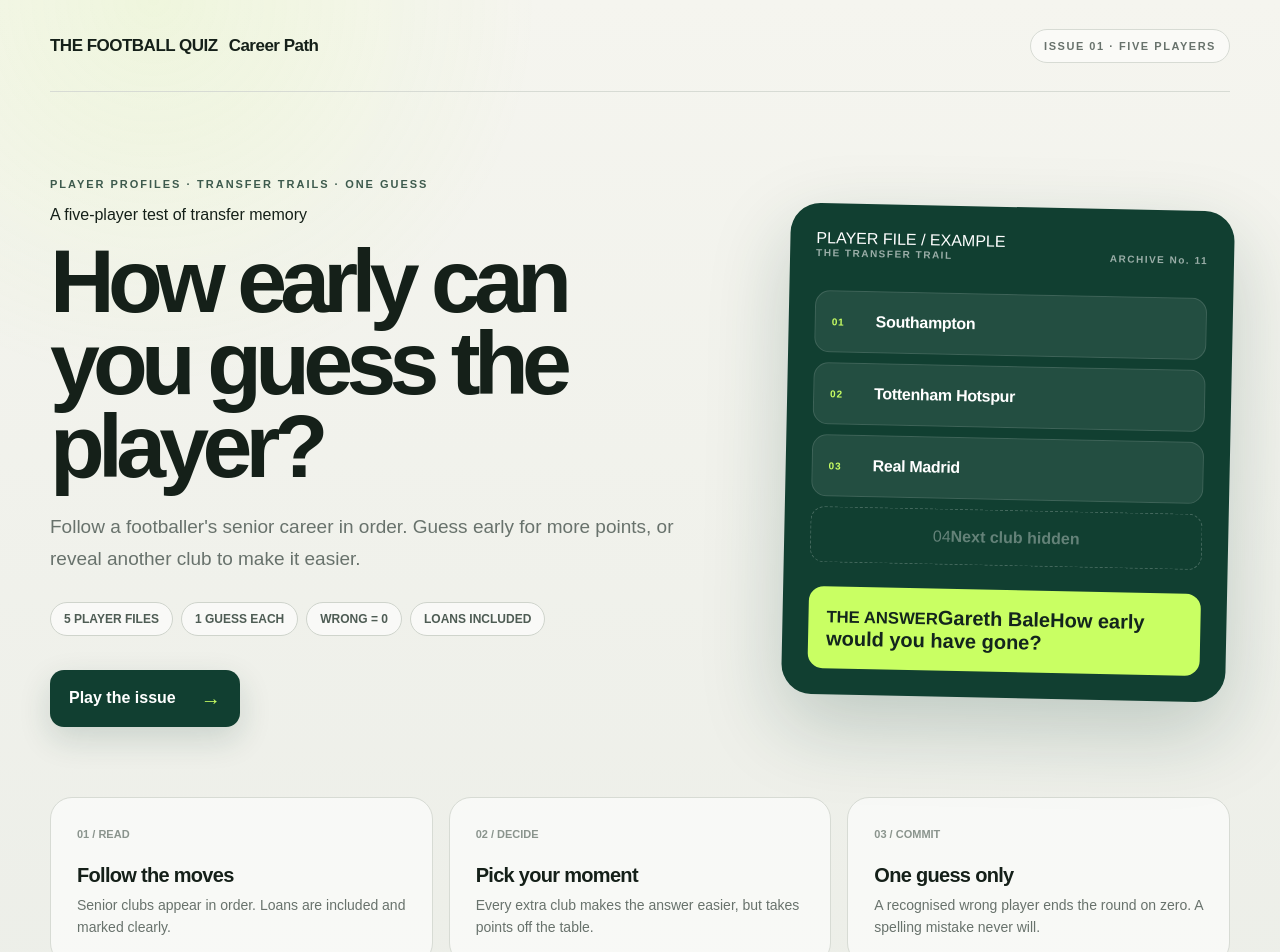
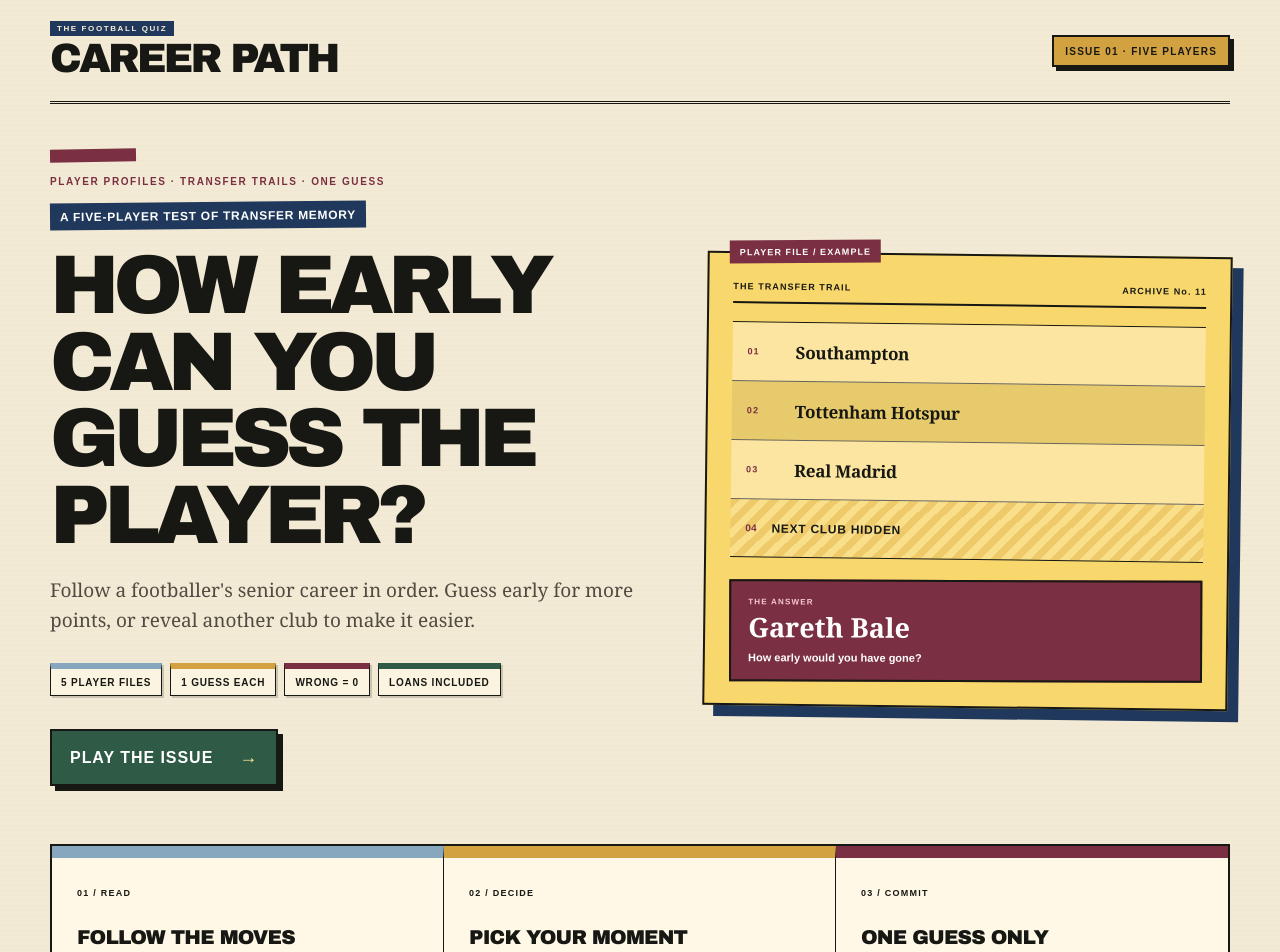
Before and after one commit to sebastianlwoods/Career-Path, a Next.js app: page / in a window 1280 px wide. Shown: the top 952 px of the page. Built offline with nearby package versions, Linux system fonts and the light colour scheme.

Commit message:
Apply retro football magazine visual identity

```diff
--- a/app/globals.css
+++ b/app/globals.css
@@ -1,133 +1,183 @@
 :root {
-  --ink: #152019;
-  --muted: #68726c;
-  --paper: #f2f2ec;
-  --card: #fffef9;
-  --line: #d7dbd4;
-  --green: #113f31;
-  --lime: #c9ff63;
-  --soft-green: #e7f1e9;
-  --red: #bb3c35;
+  --ink: #171813;
+  --muted: #6f6a5f;
+  --paper: #efe3c6;
+  --card: #fff8e7;
+  --line: #2b2d28;
+  --navy: #20385b;
+  --burgundy: #7b2f42;
+  --mustard: #d3a240;
+  --green: #2f5a46;
+  --blue: #86a7bd;
+  --red: #a74436;
+  --cream: #f8efd8;
 }
 
 * { box-sizing: border-box; }
 html { background: var(--paper); }
 body {
   margin: 0;
-  background:
-    radial-gradient(circle at 12% 0%, rgba(201,255,99,.13), transparent 24rem),
-    linear-gradient(180deg, #f5f5ef 0%, #eceee8 100%);
   color: var(--ink);
   font-family: Arial, Helvetica, sans-serif;
+  background:
+    linear-gradient(rgba(255,255,255,.26), rgba(255,255,255,.26)),
+    repeating-linear-gradient(0deg, rgba(55,48,33,.022) 0, rgba(55,48,33,.022) 1px, transparent 1px, transparent 5px),
+    var(--paper);
 }
 button, input { font: inherit; }
 button { cursor: pointer; }
 button:disabled { cursor: not-allowed; opacity: .45; }
 
 .shell { min-height: 100vh; width: min(1180px, calc(100% - 40px)); margin: 0 auto; }
-.topbar { height: 92px; display: flex; align-items: center; justify-content: space-between; border-bottom: 1px solid var(--line); }
-.brand-lockup { display: flex; gap: 11px; align-items: center; font-size: 17px; font-weight: 900; letter-spacing: -.03em; }
-.brand-dot { width: 14px; height: 14px; border-radius: 50%; background: var(--lime); border: 4px solid var(--green); box-shadow: 0 0 0 2px var(--lime); }
-.beta-pill { font-size: 11px; font-weight: 800; text-transform: uppercase; letter-spacing: .14em; border: 1px solid var(--line); border-radius: 999px; padding: 10px 13px; color: var(--muted); background: rgba(255,255,255,.55); }
-.text-button { border: 0; background: transparent; font-weight: 800; color: var(--muted); }
+.topbar { min-height: 104px; display: flex; align-items: center; justify-content: space-between; border-bottom: 3px double var(--ink); padding: 18px 0; }
+.brand-lockup { display: grid; gap: 3px; line-height: 1; }
+.brand-lockup strong { font-family: "Arial Black", Arial, sans-serif; font-size: clamp(25px, 3.2vw, 42px); letter-spacing: -.07em; text-transform: uppercase; }
+.brand-kicker { width: fit-content; padding: 4px 7px 3px; color: var(--cream); background: var(--navy); font-size: 8px; font-weight: 900; letter-spacing: .2em; }
+.beta-pill { font-size: 10px; font-weight: 900; text-transform: uppercase; letter-spacing: .12em; border: 2px solid var(--ink); padding: 9px 11px 8px; color: var(--ink); background: var(--mustard); box-shadow: 4px 4px 0 var(--ink); }
+.text-button { border: 0; border-bottom: 2px solid var(--ink); background: transparent; padding: 5px 0; font-weight: 900; text-transform: uppercase; letter-spacing: .08em; color: var(--ink); }
 
-.hero-grid { display: grid; grid-template-columns: 1.2fr .8fr; gap: 70px; align-items: center; padding: 86px 0 70px; }
-.hero-copy h1 { margin: 13px 0 24px; max-width: 760px; font-size: clamp(54px, 7vw, 92px); line-height: .92; letter-spacing: -.075em; }
-.eyebrow { margin: 0; color: #3d5a4d; font-size: 11px; font-weight: 900; letter-spacing: .18em; }
-.hero-text { max-width: 680px; color: var(--muted); font-size: 19px; line-height: 1.65; }
-.rule-row { display: flex; flex-wrap: wrap; gap: 8px; margin: 28px 0 34px; }
-.rule-row span { border: 1px solid #cfd4cc; background: rgba(255,255,255,.62); border-radius: 999px; padding: 9px 13px; font-size: 12px; font-weight: 800; color: #4e5c54; }
-.primary-button, .secondary-button { border: 0; border-radius: 14px; padding: 17px 19px; font-weight: 900; display: inline-flex; justify-content: space-between; align-items: center; gap: 25px; transition: transform .15s ease, background .15s ease; }
-.primary-button { background: var(--green); color: white; box-shadow: 0 12px 32px rgba(17,63,49,.16); }
-.primary-button:hover { transform: translateY(-1px); background: #0c3528; }
-.primary-button span { color: var(--lime); font-size: 20px; }
-.primary-button.compact { padding: 15px 17px; }
-.secondary-button { border: 1px solid #cfd4cc; background: white; color: var(--ink); }
+.hero-grid { display: grid; grid-template-columns: 1.06fr .94fr; gap: 62px; align-items: center; padding: 72px 0 58px; }
+.hero-copy { position: relative; }
+.hero-copy::before { content: ""; position: absolute; width: 86px; height: 13px; background: var(--burgundy); top: -27px; left: 0; transform: rotate(-1deg); }
+.eyebrow { margin: 0; color: var(--burgundy); font-size: 10px; font-weight: 900; letter-spacing: .16em; text-transform: uppercase; }
+.cover-line { display: inline-block; margin: 15px 0 6px; background: var(--navy); color: white; padding: 7px 10px 6px; font-size: 12px; font-weight: 900; letter-spacing: .06em; text-transform: uppercase; transform: rotate(-.5deg); }
+.hero-copy h1 { margin: 12px 0 22px; max-width: 720px; font-family: "Arial Black", Arial, sans-serif; font-size: clamp(50px, 6.5vw, 84px); line-height: .92; letter-spacing: -.07em; text-transform: uppercase; }
+.hero-text { max-width: 650px; color: #514c42; font-family: Georgia, "Times New Roman", serif; font-size: 19px; line-height: 1.58; }
+.rule-row { display: flex; flex-wrap: wrap; gap: 8px; margin: 28px 0 33px; }
+.rule-row span { border: 1px solid var(--ink); padding: 8px 10px 7px; font-size: 10px; font-weight: 900; letter-spacing: .08em; background: rgba(255,248,231,.72); box-shadow: 2px 2px 0 rgba(23,24,19,.18); }
+.rule-row span:nth-child(1) { border-top: 6px solid var(--blue); }
+.rule-row span:nth-child(2) { border-top: 6px solid var(--mustard); }
+.rule-row span:nth-child(3) { border-top: 6px solid var(--burgundy); }
+.rule-row span:nth-child(4) { border-top: 6px solid var(--green); }
 
-.preview-card { border-radius: 30px; padding: 26px; color: white; background: var(--green); box-shadow: 0 30px 80px rgba(17,63,49,.22); transform: rotate(1.2deg); }
-.preview-topline { display: flex; justify-content: space-between; color: rgba(255,255,255,.58); font-size: 10px; font-weight: 900; letter-spacing: .15em; }
-.preview-path { display: grid; gap: 10px; margin-top: 32px; }
-.preview-card .career-stop { background: rgba(255,255,255,.08); border-color: rgba(255,255,255,.12); }
-.preview-card .stop-index { color: var(--lime); }
-.hidden-stop { border: 1px dashed rgba(255,255,255,.22); border-radius: 14px; padding: 18px; text-align: center; color: rgba(255,255,255,.35); }
-.preview-answer { margin-top: 24px; padding: 18px; background: var(--lime); color: #13251d; border-radius: 15px; font-size: 20px; font-weight: 900; }
+.primary-button, .secondary-button { border-radius: 0; padding: 16px 18px; font-weight: 900; text-transform: uppercase; letter-spacing: .06em; display: inline-flex; justify-content: space-between; align-items: center; gap: 26px; transition: transform .12s ease, box-shadow .12s ease; }
+.primary-button { border: 2px solid var(--ink); background: var(--green); color: white; box-shadow: 5px 5px 0 var(--ink); }
+.primary-button:hover { transform: translate(-1px,-1px); box-shadow: 7px 7px 0 var(--ink); }
+.primary-button span { color: #ffe59b; font-size: 18px; }
+.primary-button.compact { padding: 14px 15px; }
+.secondary-button { border: 2px solid var(--ink); background: var(--mustard); color: var(--ink); box-shadow: 4px 4px 0 var(--ink); }
+.secondary-button:hover { transform: translate(-1px,-1px); }
 
-.how-grid { display: grid; grid-template-columns: repeat(3,1fr); gap: 16px; padding: 0 0 80px; }
-.how-grid article { padding: 26px; border: 1px solid var(--line); border-radius: 22px; background: rgba(255,255,255,.62); }
-.how-grid article > span { color: #8a948d; font-size: 11px; font-weight: 900; }
-.how-grid h2 { margin: 22px 0 8px; font-size: 20px; letter-spacing: -.035em; }
-.how-grid p { margin: 0; color: var(--muted); line-height: 1.55; font-size: 14px; }
+.preview-card { position: relative; border: 2px solid var(--ink); padding: 28px 24px 24px; color: var(--ink); background: #f8d76d; box-shadow: 11px 11px 0 var(--navy); transform: rotate(.7deg); }
+.preview-ribbon, .feature-label { display: inline-block; background: var(--burgundy); color: white; padding: 7px 10px 6px; font-size: 9px; font-weight: 900; letter-spacing: .12em; text-transform: uppercase; }
+.preview-ribbon { position: absolute; top: -14px; left: 20px; transform: rotate(-1deg); }
+.preview-topline { display: flex; justify-content: space-between; padding-bottom: 10px; border-bottom: 2px solid var(--ink); font-size: 9px; font-weight: 900; letter-spacing: .12em; }
+.preview-path { display: grid; gap: 0; margin-top: 18px; border-top: 1px solid var(--ink); }
+.preview-card .career-stop { border-width: 0 0 1px; background: rgba(255,255,255,.35); }
+.preview-card .career-stop:nth-child(even) { background: rgba(32,56,91,.08); }
+.preview-card .stop-index { color: var(--burgundy); }
+.hidden-stop { min-height: 58px; display: flex; align-items: center; gap: 15px; border-bottom: 1px solid var(--ink); padding: 13px 15px; background: repeating-linear-gradient(135deg, rgba(123,47,66,.08) 0, rgba(123,47,66,.08) 7px, rgba(255,255,255,.2) 7px, rgba(255,255,255,.2) 14px); }
+.hidden-stop span { font-size: 10px; font-weight: 900; color: var(--burgundy); }
+.hidden-stop b { text-transform: uppercase; font-size: 12px; letter-spacing: .06em; }
+.preview-answer { margin-top: 20px; padding: 16px 17px; border: 2px solid var(--ink); background: var(--burgundy); color: white; display: grid; gap: 2px; transform: rotate(-.5deg); }
+.preview-answer small { font-size: 8px; font-weight: 900; letter-spacing: .15em; color: #f7c9d4; }
+.preview-answer strong { font-family: Georgia, "Times New Roman", serif; font-size: 27px; }
+.preview-answer span { margin-top: 4px; font-size: 11px; font-weight: 800; }
 
-.game-meta { display: flex; gap: 22px; align-items: center; font-size: 13px; color: var(--muted); }
-.game-meta b { color: var(--ink); }
-.game-card { margin: 48px auto 80px; max-width: 880px; border: 1px solid var(--line); background: var(--card); border-radius: 30px; padding: 34px; box-shadow: 0 22px 70px rgba(25,38,30,.08); }
-.round-head { display: flex; justify-content: space-between; align-items: flex-start; gap: 24px; }
-.round-head h1 { margin: 8px 0 0; font-size: clamp(32px, 5vw, 50px); letter-spacing: -.055em; }
-.score-badge { min-width: 115px; padding: 13px 16px; border-radius: 16px; background: var(--green); color: white; text-align: right; }
-.score-badge small { display: block; color: rgba(255,255,255,.55); font-size: 9px; font-weight: 900; letter-spacing: .12em; }
-.score-badge b { display: block; color: var(--lime); font-size: 27px; margin-top: 3px; }
+.how-grid { display: grid; grid-template-columns: repeat(3,1fr); gap: 0; padding: 0 0 78px; border: 2px solid var(--ink); background: var(--card); }
+.how-grid article { min-height: 190px; padding: 24px 25px; border-right: 1px solid var(--ink); border-top: 12px solid var(--navy); }
+.how-grid article:last-child { border-right: 0; }
+.how-grid article.how-blue { border-top-color: var(--blue); }
+.how-grid article.how-gold { border-top-color: var(--mustard); }
+.how-grid article.how-red { border-top-color: var(--burgundy); }
+.how-grid article > span { font-size: 9px; font-weight: 900; letter-spacing: .14em; }
+.how-grid h2 { margin: 26px 0 8px; font-family: "Arial Black", Arial, sans-serif; text-transform: uppercase; font-size: 20px; letter-spacing: -.04em; }
+.how-grid p { margin: 0; color: #5d574b; font-family: Georgia, "Times New Roman", serif; line-height: 1.5; font-size: 14px; }
 
-.score-strip { display: grid; grid-template-columns: repeat(3,1fr); gap: 5px; margin: 28px 0; }
-.score-step { background: #eef0ea; color: #8b948e; border-radius: 9px; padding: 8px 10px; display: flex; flex-direction: column; gap: 5px; justify-content: space-between; font-size: 10px; }
-.score-step span { text-transform: uppercase; letter-spacing: .08em; }
-.score-step b { font-size: 15px; }
-.score-step.active { background: #dff1c2; color: #244321; box-shadow: inset 0 0 0 1px #bfd797; }
+.game-meta { display: flex; gap: 20px; align-items: center; font-size: 10px; text-transform: uppercase; letter-spacing: .12em; color: var(--muted); }
+.game-meta b { color: white; background: var(--navy); padding: 7px 9px; }
+.game-card { position: relative; margin: 42px auto 80px; max-width: 920px; border: 2px solid var(--ink); background: var(--card); padding: 36px; box-shadow: 10px 10px 0 rgba(32,56,91,.92); }
+.game-card::after { content: ""; position: absolute; top: 10px; right: -8px; bottom: -8px; width: 8px; border-right: 2px solid var(--ink); border-bottom: 2px solid var(--ink); pointer-events: none; }
+.feature-label { margin-bottom: 22px; background: var(--navy); }
+.round-head { display: flex; justify-content: space-between; align-items: flex-start; gap: 24px; padding-bottom: 18px; border-bottom: 3px double var(--ink); }
+.round-head h1 { margin: 7px 0 0; font-family: "Arial Black", Arial, sans-serif; font-size: clamp(33px, 5vw, 55px); line-height: .96; letter-spacing: -.055em; text-transform: uppercase; }
+.score-badge { min-width: 145px; padding: 13px 14px 11px; border: 2px solid var(--ink); background: var(--mustard); color: var(--ink); text-align: right; box-shadow: 4px 4px 0 var(--ink); transform: rotate(1deg); }
+.score-badge small { display: block; font-size: 8px; font-weight: 900; letter-spacing: .1em; }
+.score-badge b { display: block; font-family: "Arial Black", Arial, sans-serif; font-size: 30px; margin-top: 3px; }
 
-.path-list { display: grid; gap: 9px; }
-.career-stop, .hidden-career-stop { min-height: 62px; display: flex; align-items: center; gap: 16px; border: 1px solid #dfe2dc; border-radius: 15px; padding: 13px 16px; background: #fbfcf8; }
-.stop-index, .hidden-career-stop > span { width: 28px; font-size: 10px; font-weight: 900; color: #87918a; letter-spacing: .08em; }
-.career-stop strong { letter-spacing: -.02em; }
-.loan-pill { display: inline-block; margin-left: 9px; border-radius: 999px; padding: 4px 7px; font-size: 9px; font-weight: 900; text-transform: uppercase; letter-spacing: .07em; color: #476152; background: #e6eee8; }
-.hidden-career-stop { border-style: dashed; color: #a0a7a2; background: transparent; }
-.hidden-career-stop i { font-style: normal; font-size: 13px; }
+.score-strip { display: grid; grid-template-columns: repeat(3,1fr); gap: 0; margin: 25px 0 29px; border: 2px solid var(--ink); }
+.score-step { min-height: 76px; padding: 11px 13px; display: flex; flex-direction: column; justify-content: space-between; border-right: 1px solid var(--ink); color: var(--ink); }
+.score-step:last-child { border-right: 0; }
+.score-step span { text-transform: uppercase; letter-spacing: .09em; font-size: 9px; font-weight: 900; }
+.score-step b { font-family: "Arial Black", Arial, sans-serif; font-size: 22px; }
+.score-step-blue { background: #bed3df; }
+.score-step-gold { background: #ead08d; }
+.score-step-green { background: #b9cfbf; }
 
-.answer-zone { margin-top: 30px; padding-top: 28px; border-top: 1px solid var(--line); }
-.answer-zone label { display: block; font-size: 12px; font-weight: 900; margin-bottom: 8px; }
+.section-ribbon { display: flex; align-items: flex-end; justify-content: space-between; gap: 20px; margin-bottom: 0; padding: 8px 10px 7px; color: white; background: var(--burgundy); border: 1px solid var(--ink); }
+.section-ribbon span { font-family: "Arial Black", Arial, sans-serif; text-transform: uppercase; font-size: 15px; letter-spacing: -.02em; }
+.section-ribbon small { font-size: 8px; font-weight: 900; letter-spacing: .1em; text-transform: uppercase; color: #f3cbd4; }
+.path-list { display: grid; gap: 0; border: 1px solid var(--ink); border-top: 0; }
+.career-stop, .hidden-career-stop { min-height: 59px; display: flex; align-items: center; gap: 16px; border: 0; border-bottom: 1px solid #68655d; border-radius: 0; padding: 12px 15px; background: #fffdf3; }
+.career-stop:last-child, .hidden-career-stop:last-child { border-bottom: 0; }
+.career-stop:nth-child(even) { background: #f0e7d0; }
+.stop-index, .hidden-career-stop > span { width: 32px; flex: 0 0 32px; font-size: 9px; font-weight: 900; color: var(--burgundy); letter-spacing: .12em; }
+.career-stop strong { font-family: Georgia, "Times New Roman", serif; font-size: 17px; letter-spacing: -.015em; }
+.loan-pill { display: inline-block; margin-left: 9px; border: 1px solid var(--ink); border-radius: 0; padding: 3px 5px 2px; font-size: 8px; font-weight: 900; text-transform: uppercase; letter-spacing: .07em; color: white; background: var(--green); }
+.hidden-career-stop { color: #716d63; background: repeating-linear-gradient(135deg, #eee4cd 0, #eee4cd 8px, #f7efde 8px, #f7efde 16px); }
+.hidden-career-stop i { font-style: normal; font-size: 10px; font-weight: 900; text-transform: uppercase; letter-spacing: .1em; }
+
+.answer-zone { margin-top: 29px; padding-top: 0; border-top: 0; }
+.answer-heading { display: flex; justify-content: space-between; align-items: baseline; margin-bottom: 12px; padding-bottom: 6px; border-bottom: 2px solid var(--ink); }
+.answer-heading span { font-family: "Arial Black", Arial, sans-serif; font-size: 18px; text-transform: uppercase; }
+.answer-heading small { color: var(--muted); font-family: Georgia, "Times New Roman", serif; font-size: 11px; }
+.answer-zone label { display: block; font-size: 9px; font-weight: 900; text-transform: uppercase; letter-spacing: .12em; margin-bottom: 7px; }
 .search-wrap { position: relative; }
-.search-wrap input { width: 100%; border: 1px solid #cbd1ca; border-radius: 14px; background: white; padding: 16px 17px; outline: none; font-size: 16px; }
-.search-wrap input:focus { border-color: #789785; box-shadow: 0 0 0 4px rgba(120,151,133,.12); }
-.suggestions { position: absolute; z-index: 10; top: calc(100% + 7px); left: 0; right: 0; overflow: hidden; border: 1px solid #d2d7d0; border-radius: 14px; background: white; box-shadow: 0 20px 50px rgba(20,33,25,.15); }
-.suggestions button { width: 100%; border: 0; border-bottom: 1px solid #eef0eb; background: white; padding: 13px 15px; display: flex; justify-content: space-between; text-align: left; }
-.suggestions button:hover { background: #f4f7f1; }
+.search-wrap input { width: 100%; border: 2px solid var(--ink); border-radius: 0; background: #fffef8; padding: 15px 16px; outline: none; font-family: Georgia, "Times New Roman", serif; font-size: 16px; box-shadow: inset 4px 0 0 var(--blue); }
+.search-wrap input:focus { box-shadow: inset 6px 0 0 var(--mustard); }
+.suggestions { position: absolute; z-index: 10; top: calc(100% + 5px); left: 0; right: 0; overflow: hidden; border: 2px solid var(--ink); border-radius: 0; background: #fffaf0; box-shadow: 6px 6px 0 var(--ink); }
+.suggestions button { width: 100%; border: 0; border-bottom: 1px solid var(--ink); background: #fffaf0; padding: 12px 14px; display: flex; justify-content: space-between; text-align: left; }
+.suggestions button:hover { background: #ead08d; }
 .suggestions button:last-child { border-bottom: 0; }
-.suggestions span { font-weight: 800; }
-.suggestions small { color: var(--muted); }
-.input-help, .input-error { margin: 8px 2px 0; font-size: 11px; }
-.input-help { color: #7a847e; }
-.input-error { color: var(--red); font-weight: 800; }
+.suggestions span { font-family: Georgia, "Times New Roman", serif; font-weight: 800; }
+.suggestions small { color: var(--muted); font-size: 10px; text-transform: uppercase; letter-spacing: .07em; }
+.input-help, .input-error { margin: 8px 2px 0; font-size: 10px; }
+.input-help { color: #736e64; font-family: Georgia, "Times New Roman", serif; }
+.input-error { color: var(--red); font-weight: 900; }
 .action-row { margin-top: 18px; display: flex; justify-content: space-between; gap: 12px; }
 
-.feedback { margin-top: 28px; border-radius: 18px; padding: 18px; display: flex; align-items: center; justify-content: space-between; gap: 18px; }
-.correct-feedback { background: #e6f2dc; }
-.wrong-feedback { background: #f4e5e1; }
-.feedback p { margin: 0 0 4px; font-size: 10px; font-weight: 900; letter-spacing: .14em; text-transform: uppercase; }
-.feedback h2 { margin: 0; font-size: 18px; letter-spacing: -.025em; }
+.feedback { margin-top: 28px; border: 2px solid var(--ink); padding: 17px 18px; display: flex; align-items: center; justify-content: space-between; gap: 18px; box-shadow: 4px 4px 0 var(--ink); }
+.correct-feedback { background: #b8d2bc; }
+.wrong-feedback { background: #e4b2a9; }
+.feedback p { margin: 0 0 3px; font-size: 9px; font-weight: 900; letter-spacing: .14em; text-transform: uppercase; }
+.feedback h2 { margin: 0; font-family: "Arial Black", Arial, sans-serif; text-transform: uppercase; font-size: 19px; letter-spacing: -.03em; }
+.feedback small { display: block; margin-top: 5px; font-family: Georgia, "Times New Roman", serif; }
 
-.results-shell { max-width: 880px; }
-.results-card { margin: 52px 0 80px; border: 1px solid var(--line); border-radius: 30px; background: var(--card); padding: 38px; box-shadow: 0 22px 70px rgba(25,38,30,.08); }
-.results-card > h1 { font-size: clamp(58px, 10vw, 92px); margin: 12px 0 0; letter-spacing: -.075em; }
-.results-card h1 small { color: #96a099; font-size: .24em; letter-spacing: -.03em; }
-.result-summary { color: var(--muted); margin: 6px 0 30px; }
-.result-list { display: grid; gap: 8px; margin-bottom: 28px; }
-.result-row { display: grid; grid-template-columns: 38px 1fr auto; align-items: center; gap: 12px; padding: 14px; border: 1px solid #e1e4df; border-radius: 14px; background: #fcfdf9; }
-.result-mark { display: grid; place-items: center; width: 30px; height: 30px; border-radius: 50%; color: white; font-weight: 900; }
-.result-mark.correct { background: #2f704e; }
-.result-mark.wrong { background: #b84b45; }
-.result-row b { display: block; }
+.results-shell { max-width: 900px; }
+.results-card { margin: 48px 0 80px; border: 2px solid var(--ink); background: var(--card); padding: 36px; box-shadow: 10px 10px 0 var(--burgundy); }
+.results-card > h1 { font-family: "Arial Black", Arial, sans-serif; font-size: clamp(60px, 10vw, 95px); margin: 8px 0 0; letter-spacing: -.07em; }
+.results-card h1 small { color: #817a6e; font-size: .22em; letter-spacing: -.03em; }
+.result-summary { color: #5f594f; margin: 4px 0 28px; font-family: Georgia, "Times New Roman", serif; }
+.result-list { display: grid; gap: 0; margin-bottom: 28px; border: 2px solid var(--ink); }
+.result-row { display: grid; grid-template-columns: 44px 1fr auto; align-items: center; gap: 12px; padding: 13px 14px; border: 0; border-bottom: 1px solid var(--ink); border-radius: 0; background: #fffaf0; }
+.result-row:nth-child(even) { background: #eee4ce; }
+.result-row:last-child { border-bottom: 0; }
+.result-mark { display: grid; place-items: center; width: 32px; height: 32px; border: 1px solid var(--ink); border-radius: 0; color: white; font-size: 9px; font-weight: 900; letter-spacing: .08em; }
+.result-mark.correct { background: var(--green); }
+.result-mark.wrong { background: var(--burgundy); }
+.result-row b { display: block; font-family: Georgia, "Times New Roman", serif; font-size: 16px; }
 .result-row small { display: block; color: var(--muted); margin-top: 3px; }
-.result-row > strong { font-size: 18px; }
+.result-row > strong { font-family: "Arial Black", Arial, sans-serif; font-size: 18px; }
 
 @media (max-width: 800px) {
   .shell { width: min(100% - 24px, 720px); }
-  .topbar { height: 76px; }
+  .topbar { min-height: 82px; }
+  .brand-lockup strong { font-size: 27px; }
   .beta-pill { display: none; }
-  .hero-grid { grid-template-columns: 1fr; gap: 42px; padding: 56px 0 48px; }
-  .hero-copy h1 { font-size: clamp(48px, 14vw, 72px); }
-  .preview-card { transform: none; }
+  .hero-grid { grid-template-columns: 1fr; gap: 46px; padding: 55px 0 48px; }
+  .hero-copy h1 { font-size: clamp(45px, 13vw, 68px); }
+  .hero-copy::before { top: -21px; }
+  .preview-card { transform: none; box-shadow: 7px 7px 0 var(--navy); }
   .how-grid { grid-template-columns: 1fr; }
-  .game-card { margin-top: 24px; padding: 20px; border-radius: 22px; }
-  .round-head { align-items: center; }
-  .score-strip { overflow-x: auto; grid-template-columns: repeat(3, minmax(90px,1fr)); }
+  .how-grid article { min-height: auto; border-right: 0; border-bottom: 1px solid var(--ink); }
+  .how-grid article:last-child { border-bottom: 0; }
+  .game-card { margin-top: 24px; padding: 20px; box-shadow: 6px 6px 0 rgba(32,56,91,.92); }
+  .game-card::after { display: none; }
+  .round-head { align-items: flex-start; }
+  .score-badge { min-width: 118px; }
+  .score-strip { overflow-x: auto; grid-template-columns: repeat(3, minmax(110px,1fr)); }
+  .section-ribbon { align-items: flex-start; flex-direction: column; gap: 3px; }
+  .answer-heading { align-items: flex-start; flex-direction: column; gap: 4px; }
   .action-row, .feedback { flex-direction: column; align-items: stretch; }
   .primary-button, .secondary-button { width: 100%; }
   .game-meta span { display: none; }
```
